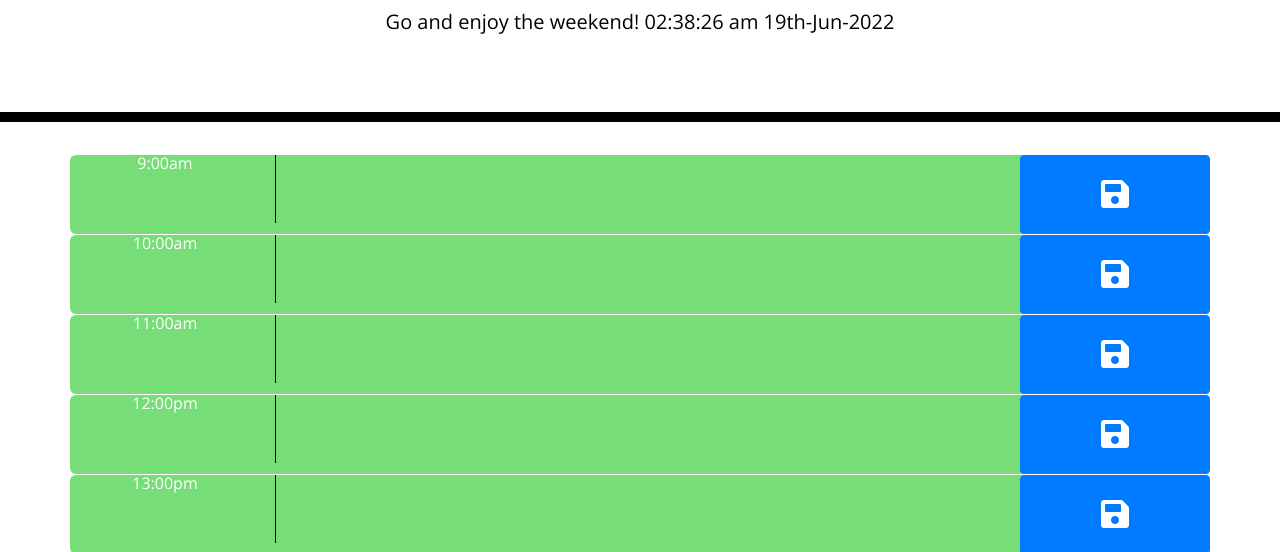
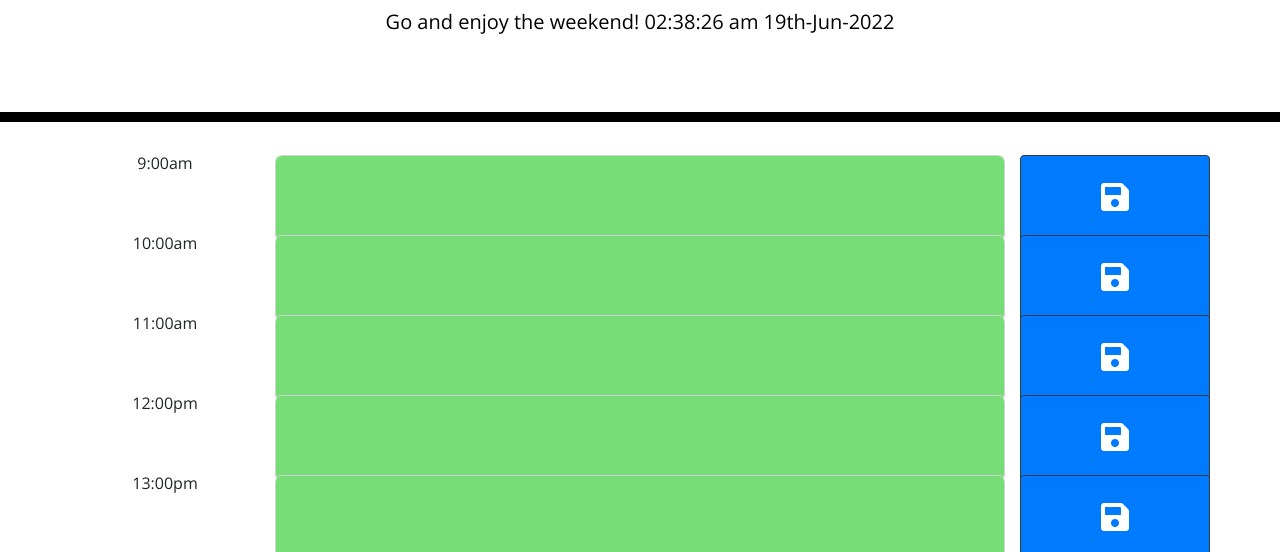
Before and after one commit to Beefs4000/Work-Day-Scheduler, a plain HTML site: page index.html in a window 1280 px wide. Shown: the part 182-734 px from the top of the page. Drawn offline with nearby package versions, Linux system fonts and the light colour scheme.

Commit message:
CSS added

```diff
--- a/Assets/script.js
+++ b/Assets/script.js
@@ -70,7 +70,8 @@ function createTimeBlock(hour) {
 
     const textDiv = $("<div>");
     textDiv.attr('class', 'textarea-col col-8');
-    const textInput = $('<textarea cols="30" rows="3">');
+    const textInput = $('<textarea rows="3">');
+    textInput.attr('class','form-control')
     textDiv.append(textInput);
 
     // Show existing text from local storage
@@ -80,7 +81,7 @@ function createTimeBlock(hour) {
     const btnDiv = $("<div>");
     btnDiv.attr('class', 'button-col col-2 d-flex justify-content-center p-0 rounded-lg');
     const btnSave = $("<button>");
-    btnSave.attr('class', 'btn btn-primary save-button btn-block');
+    btnSave.attr('class', 'btn btn-primary save-button btn-block border-dark');
     const iconSave = $("<i class='fas fa-save fa-2x'></i>")
     btnSave.append(iconSave);
 
--- a/Assets/style.css
+++ b/Assets/style.css
@@ -42,19 +42,19 @@ textarea {
   border-top: 1px dashed #000000;
 }
 
-.past {
+.past .form-control{
   background-color: #d3d3d3;
   color: white;
   border-radius: 0.4rem;
 }
 
-.present {
+.present .form-control{
   background-color: #ff6961;
   color: white;
   border-radius: 0.4rem;
 }
 
-.future {
+.future .form-control{
   background-color: #77dd77;
   color: white;
   border-radius: 0.4rem;
```
Also changed, not shown: index.html (+0 -11 lines).
